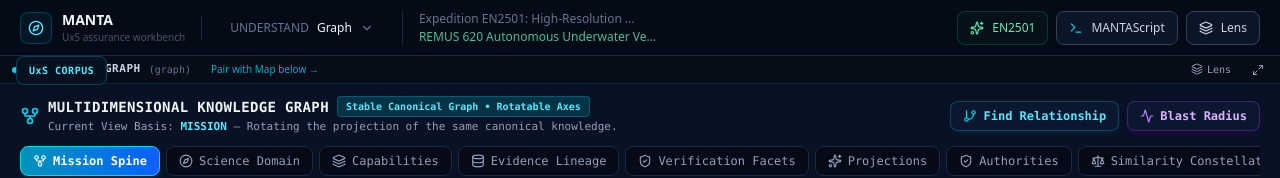
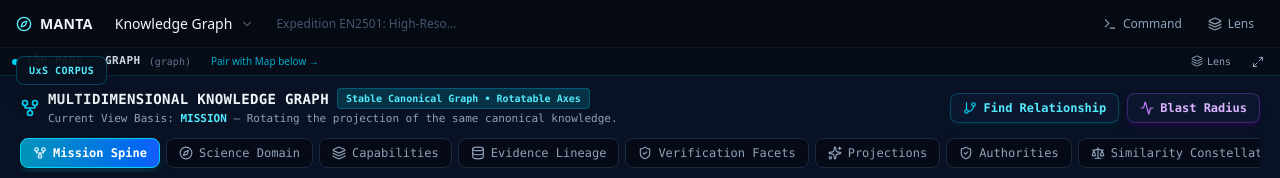
Before and after one commit to CPCayson/Sunshine, a React (Vite) app: page / in a window 1280 px wide. Shown: the top 178 px of the page. Built offline with nearby package versions, Linux system fonts and the light colour scheme.

Commit message:
Reduce persistent workbench header chrome

```diff
--- a/src/components/shell/CompactCommandHeader.tsx
+++ b/src/components/shell/CompactCommandHeader.tsx
@@ -1,11 +1,5 @@
 import React from 'react';
-import {
-  ChevronDown,
-  Compass,
-  Layers,
-  Sparkles,
-  Terminal,
-} from 'lucide-react';
+import { ChevronDown, Compass, Layers, Terminal } from 'lucide-react';
 import {
   ActiveWorkspaceTab,
   WorkspaceFamily,
@@ -28,12 +22,10 @@ interface CompactCommandHeaderProps {
 export const CompactCommandHeader: React.FC<CompactCommandHeaderProps> = ({
   mission,
   activePrimaryTab,
-  selection,
   onOpenMantasScript,
   onToggleGlobalLens,
   isGlobalLensOpen,
   onSelectTab,
-  onLaunchEn2501Demo,
 }) => {
   const [activeFamilyMenu, setActiveFamilyMenu] = React.useState<WorkspaceFamily | null>(null);
 
@@ -45,34 +37,34 @@ export const CompactCommandHeader: React.FC<CompactCommandHeaderProps> = ({
 
   const activeFamily = getFamily(activePrimaryTab);
 
-  const families: Record<WorkspaceFamily, Array<{ id: ActiveWorkspaceTab; label: string; desc: string }>> = {
+  const families: Record<WorkspaceFamily, Array<{ id: ActiveWorkspaceTab; label: string }>> = {
     DISCOVER: [
-      { id: 'search', label: 'Federated Search', desc: 'Find external and internal evidence' },
-      { id: 'charlie-intake', label: 'Charlie Intake', desc: 'Form / sheet source adapter' },
+      { id: 'search', label: 'Search' },
+      { id: 'charlie-intake', label: 'Charlie Intake' },
     ],
     UNDERSTAND: [
-      { id: 'lifecycle', label: 'Lifecycle', desc: 'State, guards and readiness' },
-      { id: 'mission', label: 'Mission', desc: 'Accepted mission meaning' },
-      { id: 'graph', label: 'Knowledge Graph', desc: 'Entities and relationships' },
-      { id: 'map', label: 'Map', desc: 'Tracks and spatial context' },
-      { id: 'evidence', label: 'Evidence', desc: 'Observations, claims and decisions' },
-      { id: 'signal', label: 'Signal', desc: 'Assurance findings' },
-      { id: 'rosetta', label: 'Rosetta', desc: 'Semantic crosswalks' },
-      { id: 'constellation', label: 'Constellation', desc: 'Explainable similarity' },
+      { id: 'lifecycle', label: 'Lifecycle' },
+      { id: 'mission', label: 'Mission' },
+      { id: 'graph', label: 'Knowledge Graph' },
+      { id: 'map', label: 'Map' },
+      { id: 'evidence', label: 'Evidence' },
+      { id: 'signal', label: 'Signal' },
+      { id: 'rosetta', label: 'Rosetta' },
+      { id: 'constellation', label: 'Constellation' },
     ],
     DELIVER: [
-      { id: 'projections', label: 'Projections', desc: 'ISO, STAC and DCAT' },
-      { id: 'destination-compare', label: 'Destination Compare', desc: 'OneStop / CMR observations' },
-      { id: 'comet', label: 'CoMET Companion', desc: 'Metadata-authority companion' },
+      { id: 'projections', label: 'Projections' },
+      { id: 'destination-compare', label: 'Destination Compare' },
+      { id: 'comet', label: 'CoMET' },
     ],
   };
 
   const getTabLabel = (tab: ActiveWorkspaceTab) => {
     switch (tab) {
-      case 'lifecycle': return 'Lifecycle';
       case 'charlie-intake': return 'Charlie Intake';
       case 'destination-compare': return 'Destination Compare';
-      case 'comet': return 'CoMET Companion';
+      case 'comet': return 'CoMET';
+      case 'graph': return 'Knowledge Graph';
       default: return tab.charAt(0).toUpperCase() + tab.slice(1);
     }
   };
@@ -80,37 +72,29 @@ export const CompactCommandHeader: React.FC<CompactCommandHeaderProps> = ({
   return (
     <header
       id="manta-compact-command-header"
-      className="h-14 w-full bg-[#050b16] border-b border-slate-800 px-5 flex items-center justify-between z-40 select-none font-sans"
+      className="h-12 w-full bg-[#050a12] border-b border-slate-900 px-4 flex items-center justify-between z-40 select-none font-sans"
     >
-      <div className="flex items-center gap-4 min-w-0">
-        <div className="flex items-center gap-2.5 shrink-0">
-          <div className="w-8 h-8 rounded-lg bg-cyan-950/30 border border-cyan-500/25 flex items-center justify-center">
-            <Compass className="w-4 h-4 text-cyan-300" />
-          </div>
-          <div>
-            <div className="text-sm font-semibold text-slate-100">MANTA</div>
-            <div className="text-[10px] text-slate-600">UxS assurance workbench</div>
-          </div>
+      <div className="flex items-center gap-3 min-w-0">
+        <div className="flex items-center gap-2 shrink-0">
+          <Compass className="w-4 h-4 text-cyan-300" />
+          <span className="text-sm font-semibold text-slate-100 tracking-wide">MANTA</span>
         </div>
 
-        <div className="h-6 w-px bg-slate-800" />
-
-        <div className="relative shrink-0">
+        <div className="relative">
           <button
             onClick={() => setActiveFamilyMenu(activeFamilyMenu ? null : activeFamily)}
-            className="flex items-center gap-2 px-3 py-2 rounded-lg text-xs text-slate-300 hover:text-white hover:bg-slate-900 transition-colors"
+            className="flex items-center gap-2 px-2.5 py-1.5 rounded-md text-sm text-slate-300 hover:text-white hover:bg-slate-900/60 transition-colors"
           >
-            <span className="text-slate-500">{activeFamily}</span>
             <span className="font-medium text-slate-100">{getTabLabel(activePrimaryTab)}</span>
-            <ChevronDown className="w-3.5 h-3.5 text-slate-500" />
+            <ChevronDown className="w-3.5 h-3.5 text-slate-600" />
           </button>
 
           {activeFamilyMenu && (
-            <div className="absolute top-full left-0 mt-2 w-[340px] bg-[#081122] border border-slate-700 rounded-2xl shadow-2xl p-3 z-50">
+            <div className="absolute top-full left-0 mt-2 w-[260px] bg-[#07101d] border border-slate-800 rounded-xl shadow-xl p-2 z-50">
               {(['DISCOVER', 'UNDERSTAND', 'DELIVER'] as WorkspaceFamily[]).map((family) => (
-                <div key={family} className="py-2 first:pt-0 last:pb-0">
-                  <div className="px-2 pb-2 text-[10px] uppercase tracking-[0.14em] text-slate-600">{family}</div>
-                  <div className="space-y-1">
+                <div key={family} className="py-1.5 first:pt-0 last:pb-0">
+                  <div className="px-2 py-1 text-[10px] uppercase tracking-[0.14em] text-slate-600">{family}</div>
+                  <div className="space-y-0.5">
                     {families[family].map((item) => (
                       <button
                         key={item.id}
@@ -118,14 +102,13 @@ export const CompactCommandHeader: React.FC<CompactCommandHeaderProps> = ({
                           onSelectTab(item.id, 'PRIMARY');
                           setActiveFamilyMenu(null);
                         }}
-                        className={`w-full text-left px-3 py-2.5 rounded-xl transition-colors ${
+                        className={`w-full text-left px-2.5 py-2 rounded-lg text-sm transition-colors ${
                           activePrimaryTab === item.id
                             ? 'bg-cyan-950/30 text-cyan-200'
-                            : 'text-slate-300 hover:bg-slate-900/70 hover:text-white'
+                            : 'text-slate-400 hover:bg-slate-900/60 hover:text-slate-100'
                         }`}
                       >
-                        <div className="text-sm font-medium">{item.label}</div>
-                        <div className="text-xs text-slate-600 mt-0.5">{item.desc}</div>
+                        {item.label}
                       </button>
                     ))}
                   </div>
@@ -135,47 +118,29 @@ export const CompactCommandHeader: React.FC<CompactCommandHeaderProps> = ({
           )}
         </div>
 
-        <div className="hidden lg:block min-w-0 border-l border-slate-800 pl-4">
-          <div className="text-xs text-slate-500 truncate max-w-[220px]" title={mission.title}>
-            {mission.alternateTitle || mission.id}
-          </div>
-          {selection.entityName && (
-            <div className="text-xs text-emerald-300/80 truncate max-w-[240px] mt-0.5" title={selection.entityName}>
-              {selection.entityName}
-            </div>
-          )}
-        </div>
+        <span className="hidden md:block text-xs text-slate-600 truncate max-w-[180px]" title={mission.title}>
+          {mission.alternateTitle || mission.id}
+        </span>
       </div>
 
-      <div className="flex items-center gap-2 shrink-0">
-        {onLaunchEn2501Demo && (
-          <button
-            onClick={onLaunchEn2501Demo}
-            id="en2501-flagship-demo-btn"
-            className="hidden md:flex items-center gap-2 px-3 py-2 rounded-lg border border-emerald-700/40 bg-emerald-950/20 text-xs text-emerald-300 hover:bg-emerald-900/30 transition-colors"
-          >
-            <Sparkles className="w-3.5 h-3.5" />
-            EN2501
-          </button>
-        )}
-
+      <div className="flex items-center gap-1.5 shrink-0">
         <button
           onClick={() => onOpenMantasScript('SCRIPT')}
           id="mantascript-trigger-btn"
-          className="flex items-center gap-2 px-3 py-2 rounded-lg bg-[#0a1528] hover:bg-[#0e1e38] border border-slate-700 text-xs text-slate-300 hover:text-cyan-200 transition-colors"
-          title="Open MANTAScript Canvas (Cmd+K)"
+          className="flex items-center gap-1.5 px-2.5 py-1.5 rounded-md text-xs text-slate-400 hover:text-cyan-200 hover:bg-slate-900/60 transition-colors"
+          title="Open MANTAScript (Cmd+K)"
         >
-          <Terminal className="w-3.5 h-3.5 text-cyan-400" />
-          <span className="hidden sm:inline">MANTAScript</span>
+          <Terminal className="w-3.5 h-3.5" />
+          <span className="hidden sm:inline">Command</span>
         </button>
 
         <button
           onClick={onToggleGlobalLens}
           id="global-lens-toggle-btn"
-          className={`flex items-center gap-2 px-3 py-2 rounded-lg text-xs transition-colors border ${
+          className={`flex items-center gap-1.5 px-2.5 py-1.5 rounded-md text-xs transition-colors ${
             isGlobalLensOpen
-              ? 'bg-cyan-600 text-slate-950 border-cyan-400'
-              : 'bg-[#0a1528] text-slate-300 hover:text-cyan-200 border-slate-700'
+              ? 'bg-cyan-950/50 text-cyan-200'
+              : 'text-slate-400 hover:text-cyan-200 hover:bg-slate-900/60'
           }`}
         >
           <Layers className="w-3.5 h-3.5" />
```
